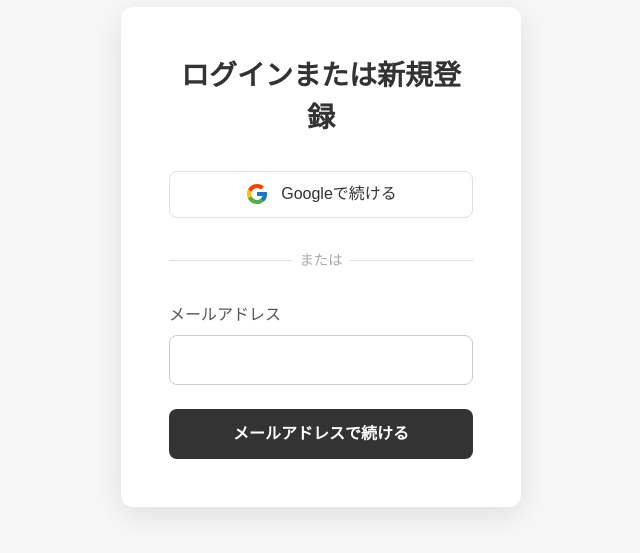
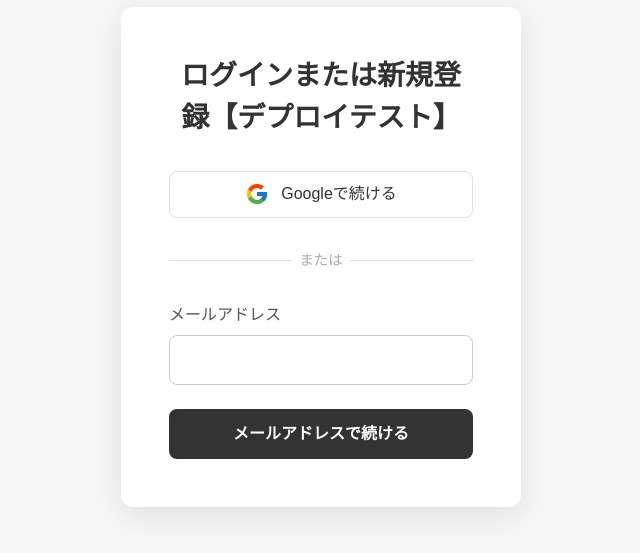
Before and after one commit to rin5uron/nextjs_practice, a Next.js app: page /signin in a window 1280 px wide. Shown: the part 143-696 px from the top of the page, without its empty margins (319-959 px from the left). Built offline with nearby package versions, Linux system fonts and the light colour scheme; no server answers.

Commit message:
fix:      ビルドエラー修正とデプロイテスト

```diff
--- a/src/app/signin/page.tsx
+++ b/src/app/signin/page.tsx
@@ -7,7 +7,7 @@ export default function AuthPage() {
   return (
     <div className={styles.container}>
       <div className={styles.formWrapper}>
-        <h1 className={styles.title}>ログインまたは新規登録</h1>
+        <h1 className={styles.title}>ログインまたは新規登録【デプロイテスト】</h1>
 
         {/* --- ソーシャルログインボタンを配置 --- */}
         <div className={styles.socialLogins}>
```
